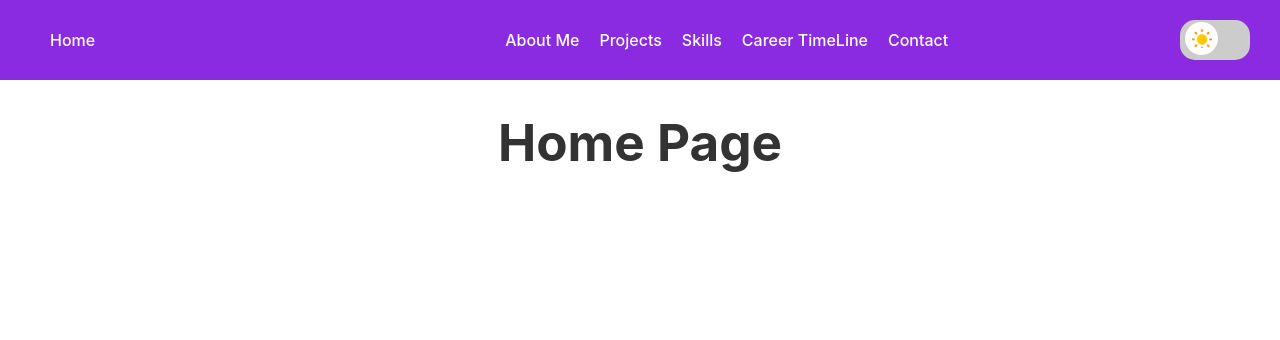
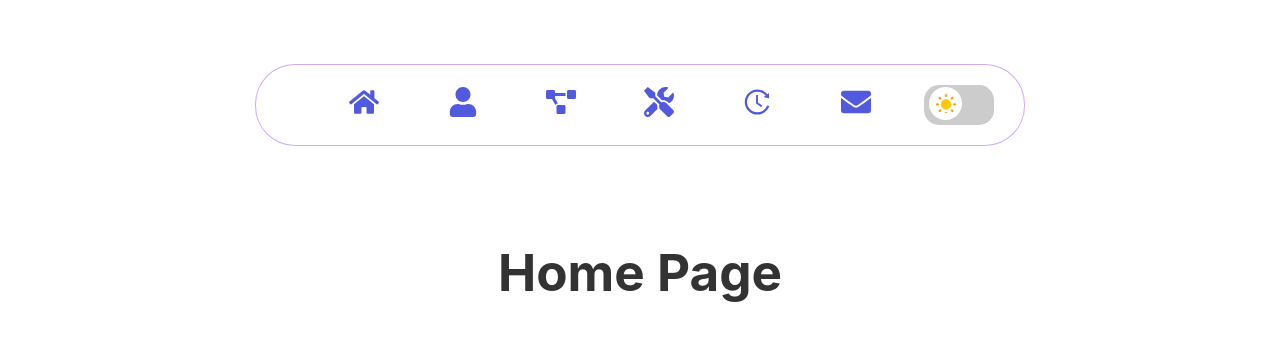
Before and after one commit to anderja2000/JDAndersonPortfolio, a React (Vite) app in the folder Frontend/my-portfolio/: page / in a window 1280 px wide. Shown: the top 340 px of the page. Built offline with nearby package versions, Linux system fonts and the light colour scheme.

Commit message:
add styles for navbar

```diff
--- a/Frontend/my-portfolio/package.json
+++ b/Frontend/my-portfolio/package.json
@@ -14,6 +14,7 @@
     "@react-three/fiber": "^8.17.10",
     "react": "^18.3.1",
     "react-dom": "^18.3.1",
+    "react-icons": "^5.3.0",
     "react-router-dom": "^6.28.0",
     "three": "^0.170.0"
   },
--- a/Frontend/my-portfolio/src/App.css
+++ b/Frontend/my-portfolio/src/App.css
@@ -1,23 +1,49 @@
 #root {
   max-width: 1280px;
   margin: 0 auto;
-  /* padding: 2rem; */
   text-align: center;
 }
 
-html , body {
-  padding:0;
-  margin:0;
+html, body {
+  padding: 0;
+  margin: 0;
+}
+
+:root {
+  --bg-light: #fff;
+  --text-light: #333;
+  --bg-dark: #333;
+  --text-dark: white;
 }
 
 .App {
+  min-width: 100vw;
   display: flex;
   flex-direction: column;
   min-height: 100vh;
-
 }
 
+.theme-light {
+  transition: all 0.3s ease-in-out;
+  background-color: var(--bg-light);
+  color: var(--text-light);
+}
 
-.theme-light {
-  transition: all 0.3s ease-in-out; background-color: #fff; color: #333; }
-.theme-dark { transition: all 0.3s ease-in-out; background-color: #333; color: white; }
+.theme-dark {
+  transition: all 0.3s ease-in-out;
+  background-color: var(--bg-dark);
+  color: var(--text-dark);
+}
+
+/* Apply theme to both App and header */
+.App.theme-light,
+.header.theme-light {
+  background-color: var(--bg-light);
+  color: var(--text-light);
+}
+
+.App.theme-dark,
+.header.theme-dark {
+  background-color: var(--bg-dark);
+  color: var(--text-dark);
+}
--- a/Frontend/my-portfolio/src/App.jsx
+++ b/Frontend/my-portfolio/src/App.jsx
@@ -9,12 +9,12 @@ import SkillsPage from './components/SkillsPage.jsx';
 import Header from './components/Header.jsx';
 const InteractiveHeader = lazy(() => import('./components/InteractiveHeader.jsx'));
 import { ThemeContext } from './context/ThemeContext.jsx';
-import { ThemeContextProvider } from './context/ThemeContext.jsx';
+import './App.css';
+
 function App() {
   const { theme } = useContext(ThemeContext);
 
   return (
-
     <main className={`App theme-${theme}`}>
       <Router>
         <Header />
@@ -28,7 +28,6 @@ function App() {
         </Routes>
       </Router>
     </main>
-
   );
 }
 
--- a/Frontend/my-portfolio/src/components/Header.jsx
+++ b/Frontend/my-portfolio/src/components/Header.jsx
@@ -1,39 +1,68 @@
 import { Link } from "react-router-dom";
-import "../styles/Header.css";
+import { FaHome, FaUser, FaProjectDiagram, FaTools, FaEnvelope } from "react-icons/fa"; // Importing icons
+import { AiOutlineHistory } from 'react-icons/ai';
 import { useContext } from "react";
 import { ThemeContext } from "../context/ThemeContext.jsx";
 import ToggleSwitch from "./smallComponents/ToggleSwitch.jsx";
-
+import "../styles/Header.css";
 
 const Header = () => {
-    const { theme, toggleTheme } = useContext(ThemeContext);
-
-
+    const { theme } = useContext(ThemeContext);
 
     return (
-        <nav className="header">
+        <nav className={`header theme-${theme} ${theme === "dark" ? "dark-border" : "default-border"}`}>
             <ul className="navbar">
-                <li style={{ marginRight: '400px' }}>
-                    <Link to="/" >Home</Link>
+                <li>
+                    <div className="icon-col">
+                        <Link to="/">
+                            <FaHome className="icon" />
+                            <span className="icon-label">Home</span>
+                        </Link>
+                    </div>
                 </li>
                 <li>
-                    <Link to="/AboutMe">About Me</Link>
+                    <div className="icon-col">
+                        <Link to="/AboutMe">
+                            <FaUser className="icon" />
+                            <span className="icon-label">About Me</span>
+                        </Link>
+                    </div>
                 </li>
                 <li>
-                    <Link to="/Projects">Projects</Link>
+                    <div className="icon-col">
+                        <Link to="/Projects">
+                            <FaProjectDiagram className="icon" />
+                            <span className="icon-label">Projects</span>
+                        </Link>
+                    </div>
                 </li>
                 <li>
-                    <Link to="/Skills">Skills</Link>
+                    <div className="icon-col">
+                        <Link to="/Skills">
+                            <FaTools className="icon" />
+                            <span className="icon-label">Skills</span>
+                        </Link>
+                    </div>
                 </li>
                 <li>
-                    <Link to="/CareerTimeline">Career TimeLine</Link>
+                    <div className="icon-col">
+                        <Link to="/CareerTimeline">
+                            <AiOutlineHistory className="icon" />
+                            <span className="icon-label">Career Timeline</span>
+                        </Link>
+                    </div>
+
                 </li>
                 <li>
-                    <Link to="/Contact">Contact</Link>
+                    <div className="icon-col">
+                        <Link to="/Contact">
+                            <FaEnvelope className="icon" />
+                            <span className="icon-label">Contact</span>
+                        </Link>
+                    </div>
                 </li>
-
             </ul>
-            <ToggleSwitch/>
+            <ToggleSwitch />
         </nav>
     );
 };
--- a/Frontend/my-portfolio/src/main.jsx
+++ b/Frontend/my-portfolio/src/main.jsx
@@ -1,6 +1,7 @@
 import { StrictMode } from 'react'
 import { createRoot } from 'react-dom/client'
 import './index.css'
+import "./styles/Header.css";
 import App from './App.jsx'
 import { createBrowserRouter, RouterProvider } from 'react-router-dom'
 import { ThemeContextProvider } from './context/ThemeContext.jsx'
--- a/Frontend/my-portfolio/src/styles/Header.css
+++ b/Frontend/my-portfolio/src/styles/Header.css
@@ -1,26 +1,94 @@
 .navbar li {
   display: inline;
   list-style-type: none;
-  /* Remove bullets */
-
-  /* Remove padding */
   margin: 10px;
-  /* Remove margins */
 }
 
 .header {
+  border-radius: 40px;
+  margin: 5% auto;
   display: flex;
   flex-direction: row;
-  width: 100vw; /* take up the full width of the viewport */
-  display: flex;
+  width: 60vw;
   align-items: center;
   justify-content: space-between;
-  background-color: blueviolet;
-  color: white;
+  background-color: transparent;
+  color: inherit;
   height: 5em;
+  transition: transfrom 0.3s ease, height 0.3s ease, width 0.3s ease;
+}
+
+.header:hover {
+  transform: scale(1.1);
+  height: 6em;
+  width: 70vw;
+}
+
+/* Default border style */
+.default-border {
+  border: 1px solid rgba(138, 43, 226, 0.4);
+}
+
+/* Dark theme border style */
+.dark-border {
+  border: 2px solid yellow;
+}
+
+.header li link {
+  text-shadow: 2px 2px 4px rgba(0, 0, 0, 0.5);
+}
+
+.navbar {
+  display: flex;
+  flex-grow: 1;
+  gap: 5px;
+  justify-content: space-evenly;
 }
 
 .navbar a {
   text-decoration: none;
-  color: white;
+  color: inherit;
+  transition: color 0.3s ease;
 }
+
+.navbar a:hover {
+  opacity: 0.8;
+}
+
+.icon {
+  color: rgb(81, 90, 223);
+  font-size: 30px;
+}
+
+
+.icon-label {
+  opacity: 0;
+  transform: translateY(-20px);
+  transition: opacity 0.5s, transform 0.5s;
+  position: absolute;
+  top: 100%;
+  left: 50%;
+  transform: translateX(-50%);
+  bottom: 0;
+}
+
+.icon:hover+.icon-label {
+  opacity: 1;
+  transform: translateY(0);
+  transition: opacity 0.5s, transform 0.5s;
+}
+
+.icon-label {
+  font-size: 25px;
+  animation: slide-down 0.5s forwards;
+}
+
+@keyframes slide-down {
+  0% {
+    transform: translateY(-20px);
+  }
+
+  100% {
+    transform: translateY(0);
+  }
+}
--- a/Frontend/my-portfolio/src/styles/ToggleSwitch.css
+++ b/Frontend/my-portfolio/src/styles/ToggleSwitch.css
@@ -14,7 +14,7 @@
 .toggle-switch.active {
     border: 2px solid #333;
     transition: border-color 0.7s ease-in;
-    background-color: #04e072;
+    background-color: #4CAF50;
 }
 
 .toggle-switch-circle {
```
Also changed, not shown: 1 other file (tests, documents, lock files or other folders).
